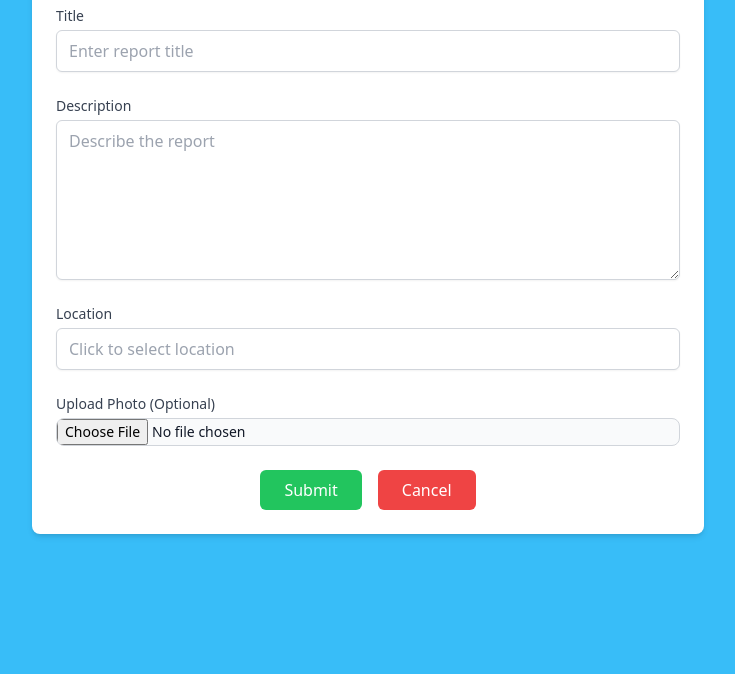
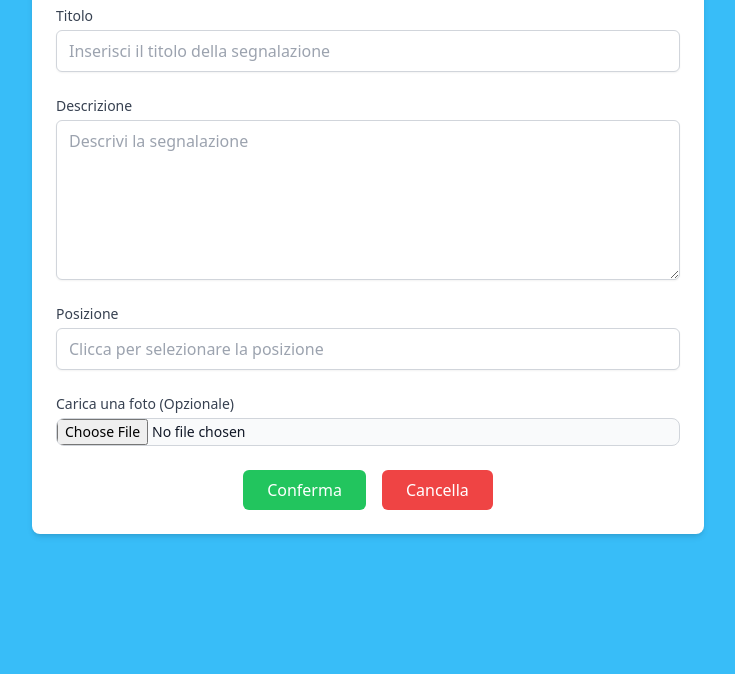
Before and after one commit to giiacom/Trento-Sicura-IS-UNITN, a website: page frontend/report.html in a window 1280 px wide. Shown: the part 126-800 px from the top of the page, without its empty margins (272-1007 px from the left). Drawn offline with Linux system fonts and the light colour scheme.

Commit message:
sistemato la lingua

```diff
--- a/frontend/report.html
+++ b/frontend/report.html
@@ -9,33 +9,33 @@
 <body class="bg-sky-400">
 
     <div class="container mx-auto max-w-2xl my-12 bg-white p-6 rounded-lg shadow-md">
-        <h1 class="text-3xl font-bold text-center mb-6 text-gray-800">Submit a Report</h1>
+        <h1 class="text-3xl font-bold text-center mb-6 text-gray-800">Invia una segnalazione</h1>
         <form id="reportForm" action="/submit-report" method="POST" enctype="multipart/form-data" class="space-y-6">
             <!-- Title Field -->
             <div>
-                <label for="title" class="block text-sm font-medium text-gray-700">Title</label>
-                <input type="text" id="title" name="title" required placeholder="Enter report title"
+                <label for="title" class="block text-sm font-medium text-gray-700">Titolo</label>
+                <input type="text" id="title" name="title" required placeholder="Inserisci il titolo della segnalazione"
                        class="mt-1 block w-full px-3 py-2 border border-gray-300 rounded-md shadow-sm focus:outline-none focus:ring-blue-500 focus:border-blue-500">
             </div>
 
             <!-- Description Field -->
             <div>
-                <label for="description" class="block text-sm font-medium text-gray-700">Description</label>
-                <textarea id="description" name="description" required placeholder="Describe the report"
+                <label for="description" class="block text-sm font-medium text-gray-700">Descrizione</label>
+                <textarea id="description" name="description" required placeholder="Descrivi la segnalazione"
                           class="mt-1 block w-full px-3 py-2 border border-gray-300 rounded-md shadow-sm focus:outline-none focus:ring-blue-500 focus:border-blue-500 h-40"></textarea>
             </div>
 
             <!-- Location Field -->
             <div>
-                <label for="location" class="block text-sm font-medium text-gray-700">Location</label>
-                <input type="text" id="location" name="location" readonly placeholder="Click to select location"
+                <label for="location" class="block text-sm font-medium text-gray-700">Posizione</label>
+                <input type="text" id="location" name="location" readonly placeholder="Clicca per selezionare la posizione"
                        class="mt-1 block w-full px-3 py-2 border border-gray-300 rounded-md shadow-sm focus:outline-none focus:ring-blue-500 focus:border-blue-500 cursor-pointer"
                        onclick="openLocationPage()">
             </div>
 
             <!-- Photo Upload Field (Optional) -->
             <div>
-                <label for="photo" class="block text-sm font-medium text-gray-700">Upload Photo (Optional)</label>
+                <label for="photo" class="block text-sm font-medium text-gray-700">Carica una foto (Opzionale)</label>
                 <input type="file" id="photo" name="photo" accept="image/*"
                        class="mt-1 block w-full text-sm text-gray-900 border border-gray-300 rounded-lg cursor-pointer bg-gray-50 focus:outline-none">
             </div>
@@ -44,11 +44,11 @@
             <div class="flex justify-center space-x-4">
                 <button type="submit"
                         class="px-6 py-2 bg-green-500 text-white font-medium rounded-md hover:bg-green-600 transition-colors">
-                    Submit
+                    Conferma
                 </button>
                 <button type="button" onclick="window.location.href='main.html';"
                         class="px-6 py-2 bg-red-500 text-white font-medium rounded-md hover:bg-red-600 transition-colors">
-                    Cancel
+                    Cancella
                 </button>
             </div>
         </form>
```
Also changed, not shown: frontend/modificaProfilo.html (+2 -2 lines), frontend/profile.html (+4 -1 lines), frontend/select-location.html (+6 -5 lines).
